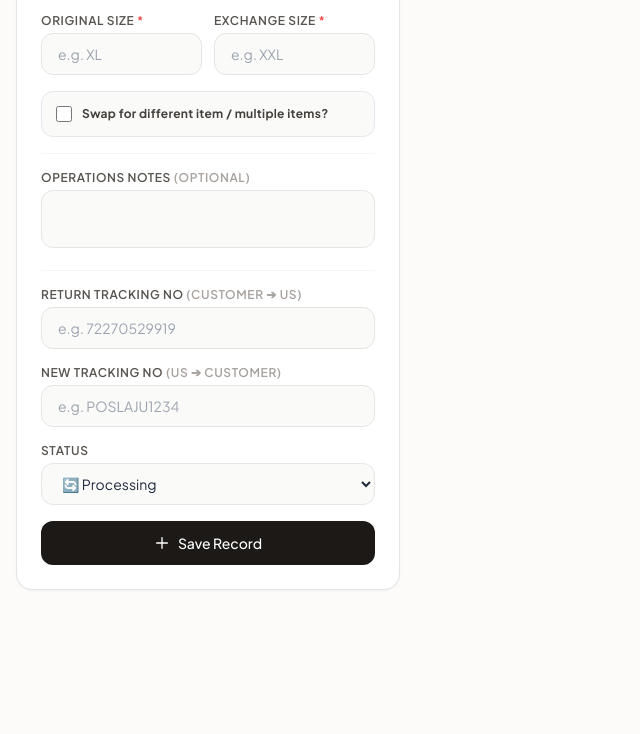
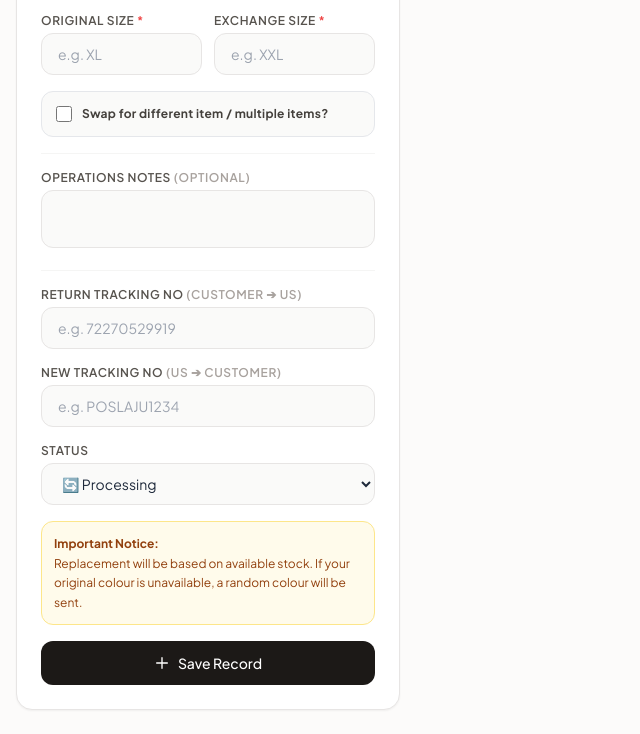
Before and after one commit to NcigMalaysia/Nostalgya, a plain HTML site: page index.html in a window 1280 px wide. Shown: the part 641-1375 px from the top of the page, without its empty margins (0-640 px from the left). Before the commit the page ends 1255 px from the top, so only its background shows below. Drawn offline with nearby package versions, Linux system fonts and the light colour scheme; no server answers; a web font is replaced by a local one.

Commit message:
Update index.html

```diff
--- a/index.html
+++ b/index.html
@@ -256,6 +256,14 @@
                                 <option value="done">✅ Done Replace</option>
                             </select>
                         </div>
+
+                        <!-- Replacement Notice -->
+                        <div class="mt-4 p-3 bg-amber-50 border border-amber-200 rounded-xl">
+                        <p class="text-xs text-amber-800 leading-relaxed">
+                        <strong>Important Notice:</strong><br>
+                        Replacement will be based on available stock. If your original colour is unavailable, a random colour will be sent.
+    </p>
+</div>
 
                         <button type="submit" class="w-full bg-stone-900 hover:bg-stone-800 text-white font-medium py-3 px-4 rounded-xl transition-colors duration-200 flex items-center justify-center space-x-2 text-sm mt-6">
                             <svg xmlns="http://www.w3.org/2000/svg" class="h-4 w-4" fill="none" viewBox="0 0 24 24" stroke="currentColor">
```
